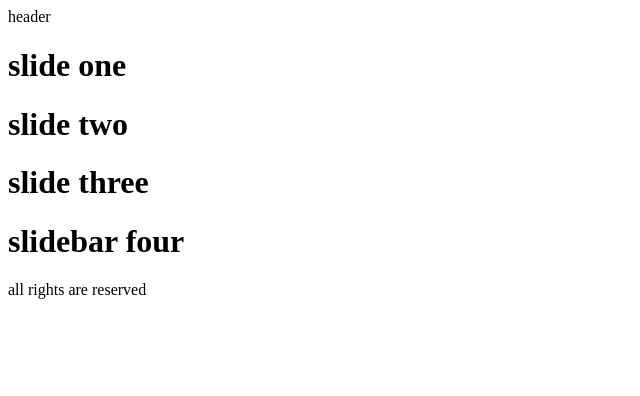
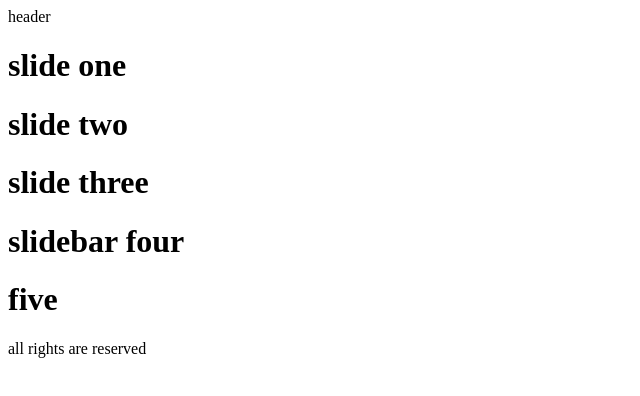
Before and after one commit to ghazalabedi/git-project-one, a plain HTML site: page index.html in a window 1280 px wide. Shown: the whole page, without its empty margins (0-640 px from the left). Drawn offline with Linux system fonts and the light colour scheme.

Commit message:
last slider edit

```diff
--- a/index.html
+++ b/index.html
@@ -15,6 +15,7 @@
         <h1>slide two</h1>
         <h1>slide three</h1>
         <h1>slidebar four</h1>
+        <h1>five</h1>
     </div>
     <footer>all rights are reserved</footer>
 </body>
```
